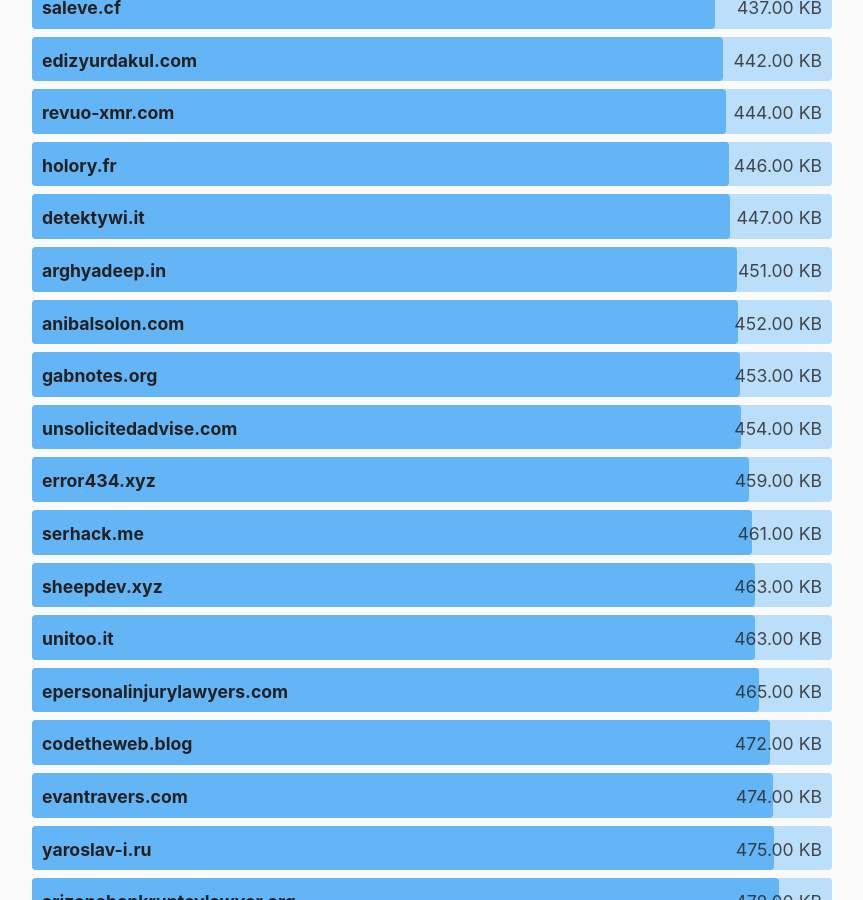
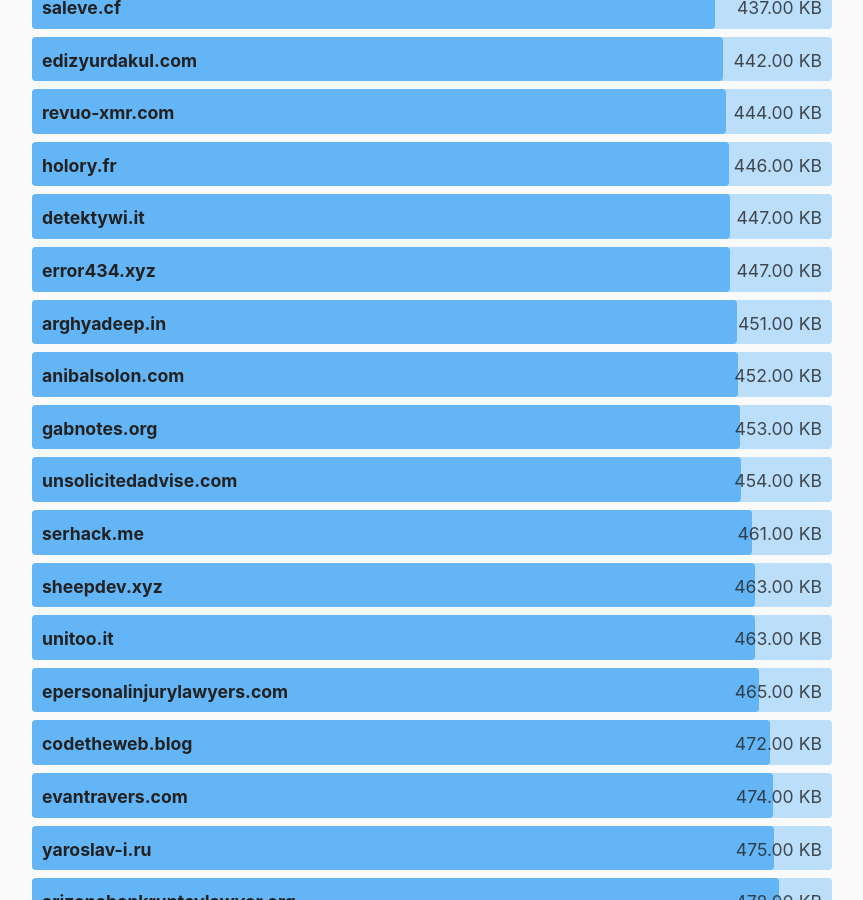
Before and after one commit to kevquirk/512kb.club, a Jekyll site: the page built from index.md, in a window 1280 px wide and 900 px high, scrolled down 26739 px. Shown: the whole window, without its empty margins (208-1071 px from the left). Built offline with Jekyll 4.4.1, drawn with Linux system fonts in a browser that asks for light colours; some of the changed text lies outside the part shown.

Commit message:
Update error434.xyz

```diff
--- a/_data/sites.yml
+++ b/_data/sites.yml
@@ -3,7 +3,7 @@
   size: 4.3
   last_checked: 2022-03-20
 
-- domain: 0xedward.io
+- domain: 0xedward.e
   url: https://0xedward.io/
   size: 6.2
   last_checked: 2022-05-13
@@ -825,7 +825,7 @@
 
 - domain: error434.xyz
   url: https://error434.xyz/
-  size: 459
+  size: 447
   last_checked: 2022-07-08
 
 - domain: ersei.saggis.com
```
